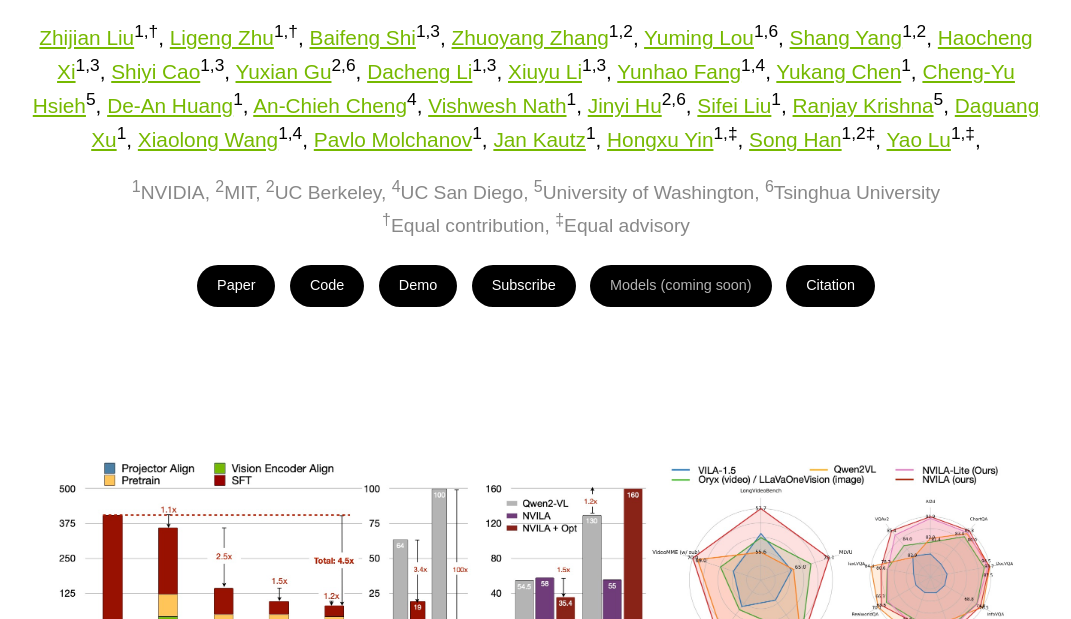
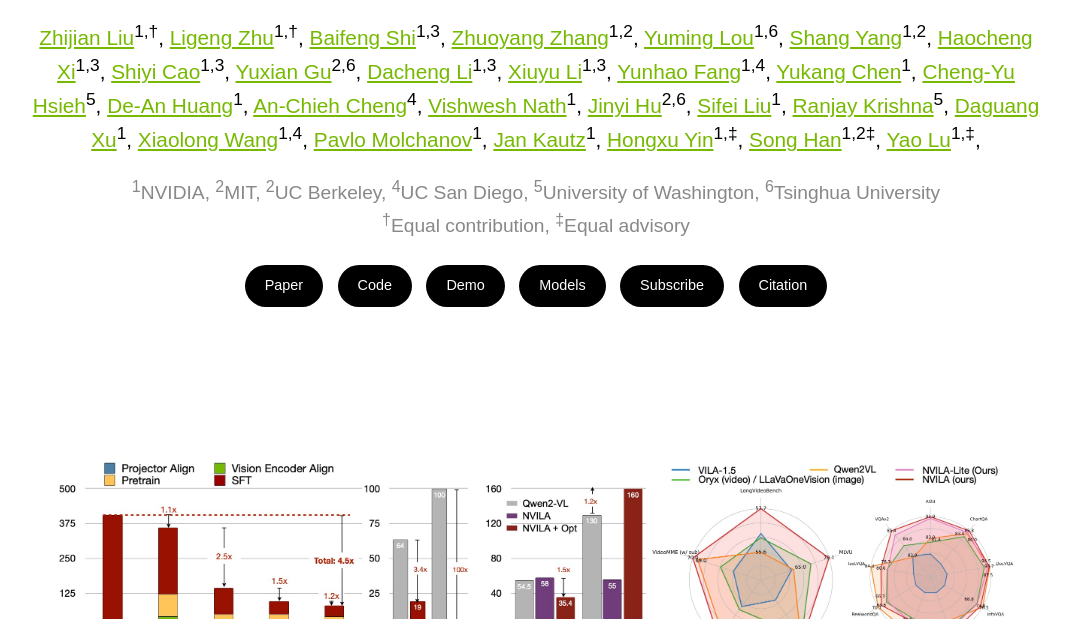
Before and after one commit to NVlabs/VILA, a plain HTML site: page index.html in a window 1280 px wide. Shown: the part 181-800 px from the top of the page, without its empty margins (104-1175 px from the left). Drawn offline with nearby package versions, Linux system fonts and the light colour scheme; some packages are replaced by stand-ins of ours; a script that the page names is missing.

Commit message:
change models to ready status

```diff
--- a/index.html
+++ b/index.html
@@ -713,13 +713,11 @@
 
         <a href="https://arxiv.org/abs/2412.04468" class="button">Paper</a>
         <a href="https://github.com/NVlabs/VILA" class="button">Code</a>
-        <a href="https://ligeng-zhu-vila.hf.space/" class="button">Demo</a>
+        <a href="https://vila.mit.edu/" class="button">Demo</a>
+        <a href="https://huggingface.co/collections/Efficient-Large-Model/nvila-674f8163543890b35a91b428"
+            class="button">Models</a>
         <a href="https://forms.gle/6nf1QdPYdvC2vgxM8/" class="button">Subscribe</a>
-        <a style="color: #c2c2c2ea;"
-            href="https://huggingface.co/collections/Efficient-Large-Model/nvila-674f8163543890b35a91b428"
-            class="button">Models (coming soon)</a>
         <a href="#bibtex" class="button">Citation</a>
-
     </div>
 
 
```
